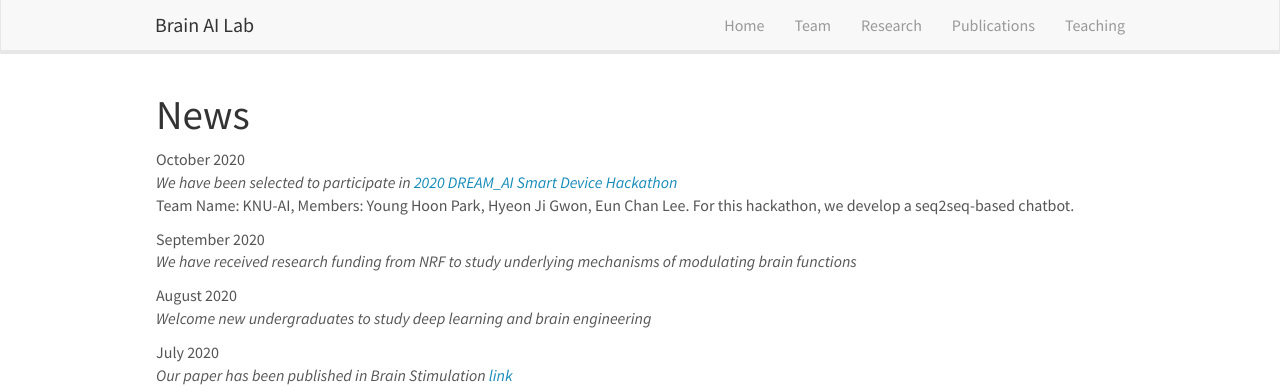
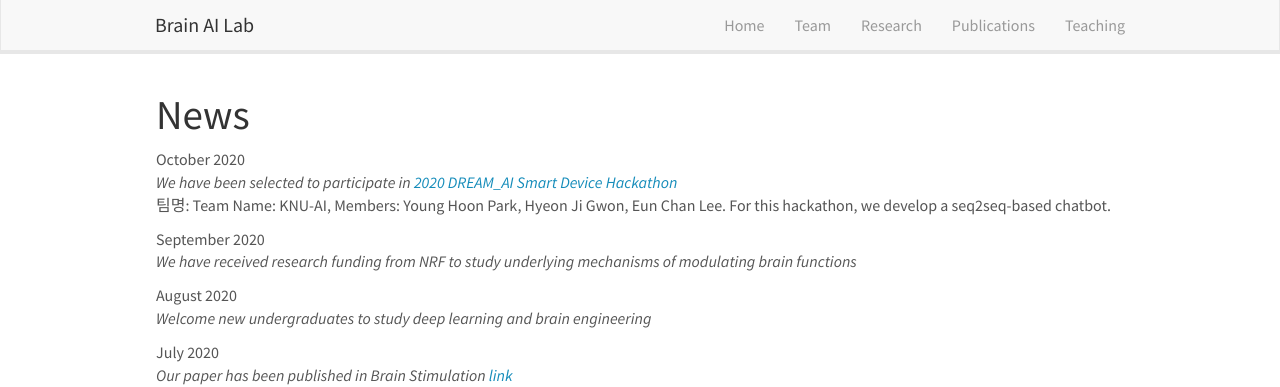
Before and after one commit to KNU-BrainAI/knu-brainai.github.io, a Jekyll site: the page built from _pages/allnews.md, in a window 1280 px wide. Shown: the top 387 px of the page. Built offline with Jekyll 4.4.1, drawn with Linux system fonts in a browser that asks for light colours; nearby versions of some CDN libraries.

Commit message:
Update news.yml

```diff
--- a/_data/news.yml
+++ b/_data/news.yml
@@ -1,6 +1,6 @@
 - date: October 2020
   headline: "We have been selected to participate in <a href='https://dreamai.kr/fair_lge'>2020 DREAM_AI Smart Device Hackathon</a>"
-  details: "Team Name: KNU-AI, Members: Young Hoon Park, Hyeon Ji Gwon, Eun Chan Lee. For this hackathon, we develop a seq2seq-based chatbot."
+  details: "팀명: Team Name: KNU-AI, Members: Young Hoon Park, Hyeon Ji Gwon, Eun Chan Lee. For this hackathon, we develop a seq2seq-based chatbot."
 
 - date: September 2020
   headline: "We have received research funding from NRF to study underlying mechanisms of modulating brain functions"
```
